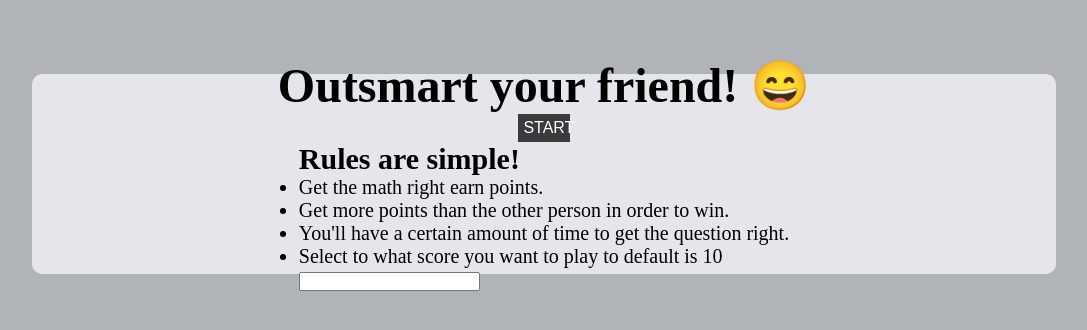
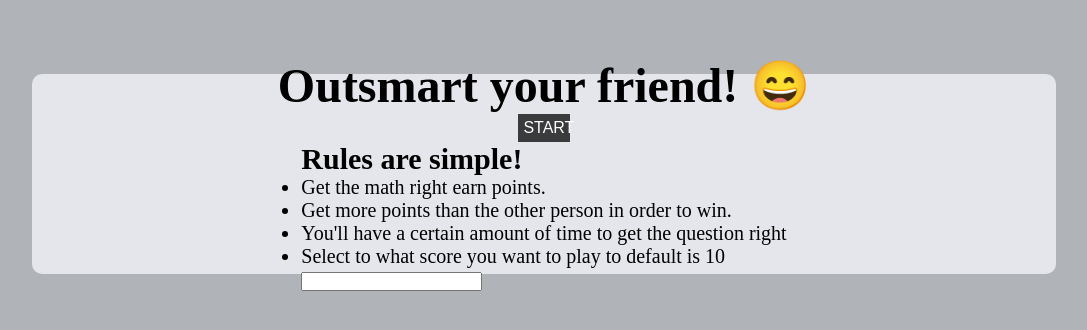
Before and after one commit to DeseCodes99/Out-smart-your-friend-math-game, a plain HTML site: page index.html in a window 1280 px wide. Shown: the part 226-556 px from the top of the page, without its empty margins (96-1183 px from the left). Drawn offline with Linux system fonts and the light colour scheme.

Commit message:
text edited

```diff
--- a/index.html
+++ b/index.html
@@ -23,7 +23,7 @@
             <li>Get the math right earn points.</li>
             <li>Get more points than the other person in order to win.</li>
             <li>
-              You'll have a certain amount of time to get the question right.
+              You'll have a certain amount of time to get the question right
             </li>
             <li>
               <label for="numberInput"
```
